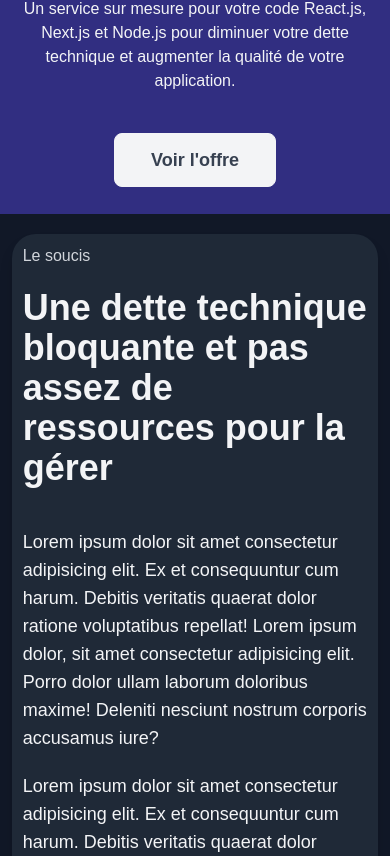
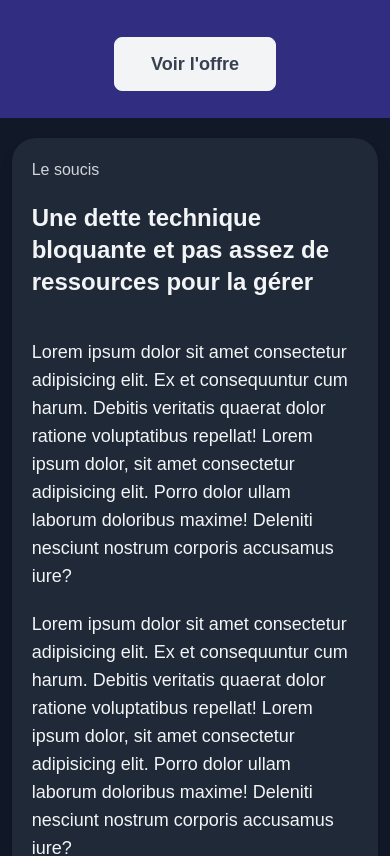
Before and after one commit to erischon/the-dizalch-project, a Next.js app: page / in a window 390 px wide. Shown: the part 533-1389 px from the top of the page. Built offline with nearby package versions, Linux system fonts and the light colour scheme.

Commit message:
refactoring

```diff
--- a/src/components/public/Container.tsx
+++ b/src/components/public/Container.tsx
@@ -11,7 +11,7 @@ export default function Container({ children, background }: ContainerProps) {
   return (
     <>
       <div
-        className={`${background} rounded-3xl p-[3%] lg:p-20 shadow-lg shadow-black/20`}
+        className={`${background} rounded-3xl p-5 lg:p-20 shadow-lg shadow-black/20`}
       >
         {children}
       </div>
--- a/src/components/public/SectionHeader.tsx
+++ b/src/components/public/SectionHeader.tsx
@@ -12,7 +12,7 @@ export default function SectionHeader({ header, title }: SectionHeaderProps) {
     <div className="flex flex-col mb-10 max-w-3xl">
       <p className="text-md text-gray-300 mb-5">{header}</p>
 
-      <h2 className="text-4xl font-semibold">{title}</h2>
+      <h2 className="text-2xl lg:text-4xl font-semibold">{title}</h2>
     </div>
   );
 }
--- a/src/components/public/sections/HeroSection.tsx
+++ b/src/components/public/sections/HeroSection.tsx
@@ -29,7 +29,7 @@ export default function HeroSection() {
             </Link>
           </div>
 
-          <div className="relative lg:flex lg:col-span-6 lg:mb-0 w-[14rem] lg:w-[30rem] h-[20rem] lg:h-[30rem] order-1 lg:order-2 mx-auto">
+          <div className="relative lg:flex lg:col-span-6 lg:mb-0 w-[14rem] h-[14rem] lg:h-[30rem] lg:w-[30rem] order-1 lg:order-2 mx-auto">
             <Image
               src="/images/hero-14.png"
               alt="hero"
--- a/src/components/public/sections/ProblemSection.tsx
+++ b/src/components/public/sections/ProblemSection.tsx
@@ -18,7 +18,7 @@ export default function ProblemSection() {
       <Container background="bg-gray-800">
         <SectionHeader header={header} title={title} />
 
-        <div className="grid md:grid-cols-12 mb-10">
+        <div className="grid md:grid-cols-12">
           <div className="md:col-span-7 order-1 md:order-2 md:pl-14 text-lg lg:text-xl flex flex-col gap-5">
             <p className="">
               Lorem ipsum dolor sit amet consectetur adipisicing elit. Ex et
@@ -37,7 +37,7 @@ export default function ProblemSection() {
             </p>
           </div>
 
-          <div className="relative w-[20rem] lg:w-[25rem] h-[20rem] lg:h-[25rem] mx-auto mt-4 md:my-auto md:col-span-5 order-2 md:order-1">
+          <div className="relative w-[14rem] h-[14rem] lg:w-[25rem] lg:h-[25rem] mx-auto mt-4 md:my-auto md:col-span-5 order-2 md:order-1">
             <Image src="/images/stress.png" alt="" fill className="" />
           </div>
         </div>
```
